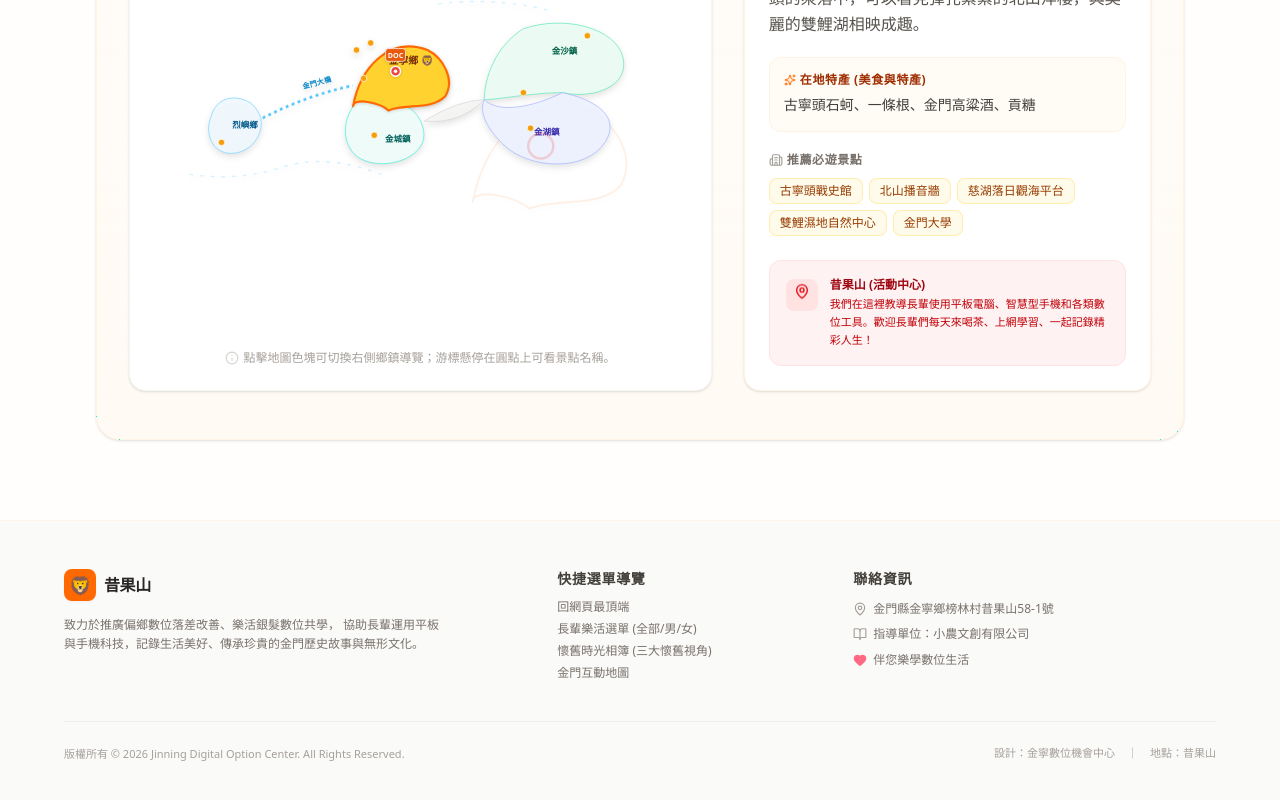
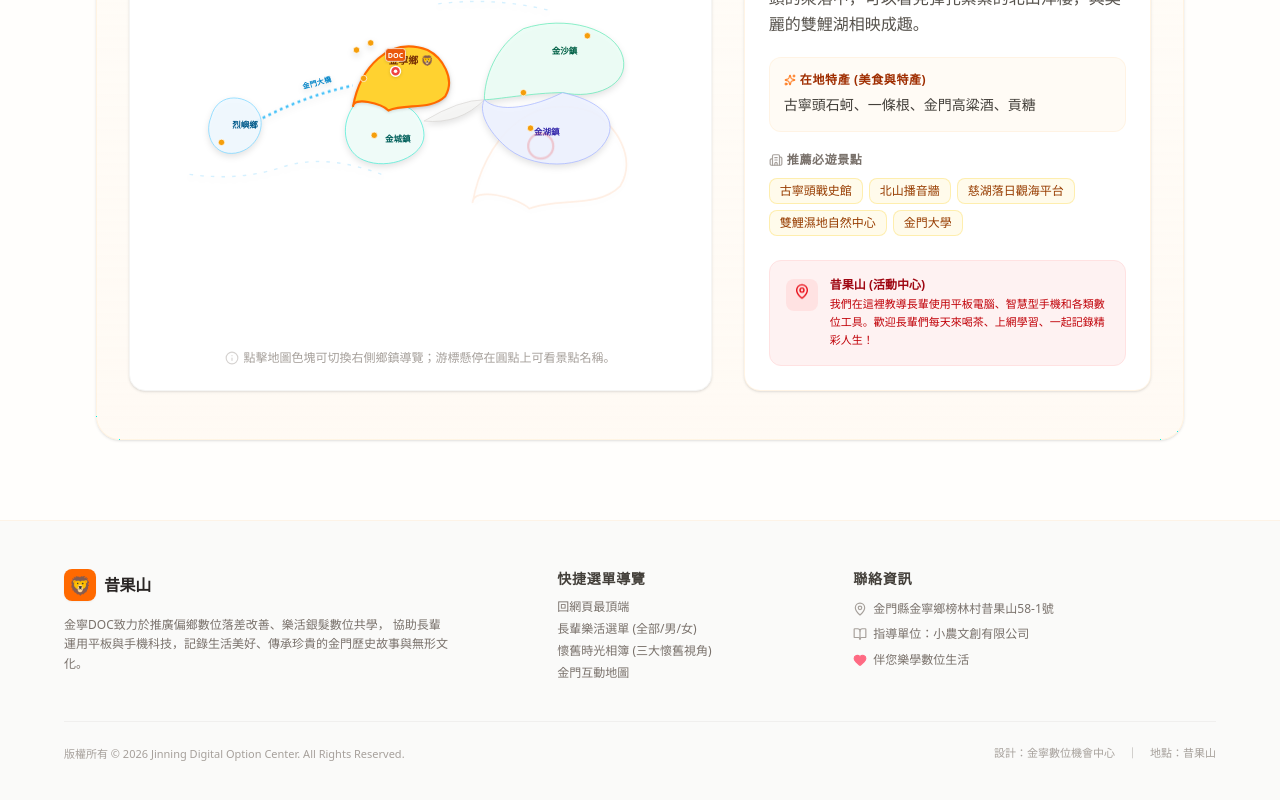
Before and after one commit to jack1230413/doc, a React (Vite) app: page / in a window 1280 px wide. Shown: the part 2923-3723 px from the top of the page. Built offline with nearby package versions, Linux system fonts and the light colour scheme.

Commit message:
fix: update organization name in footer description

```diff
--- a/src/App.tsx
+++ b/src/App.tsx
@@ -149,7 +149,7 @@ export default function App() {
               </span>
             </div>
             <p className="text-stone-500 text-xs leading-relaxed max-w-sm">
-              致力於推廣偏鄉數位落差改善、樂活銀髮數位共學，
+              金寧DOC致力於推廣偏鄉數位落差改善、樂活銀髮數位共學，
               協助長輩運用平板與手機科技，記錄生活美好、傳承珍貴的金門歷史故事與無形文化。
             </p>
           </div>
```
